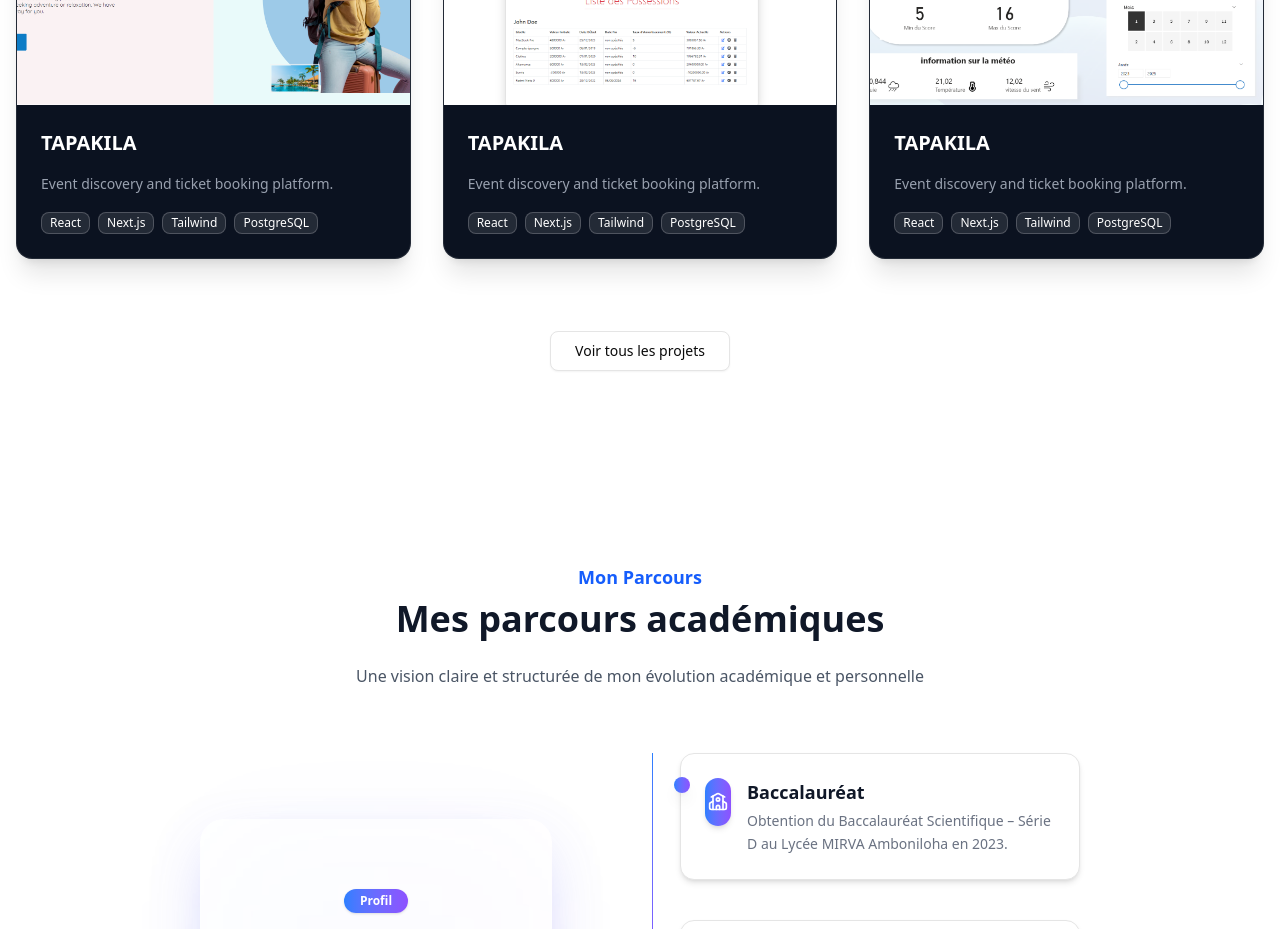
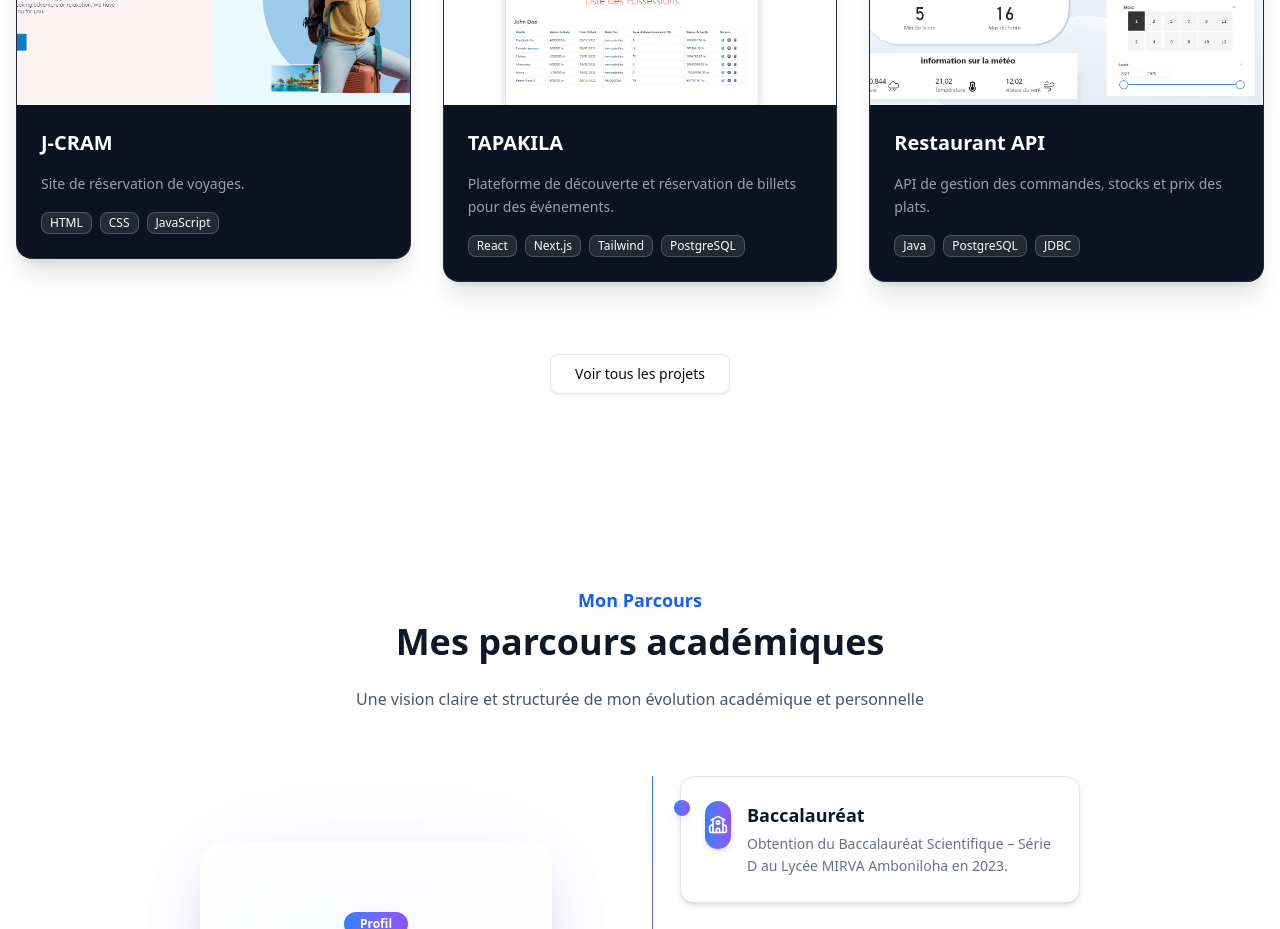
Before and after one commit to RYJramefison/Portfolio, a Next.js app: page / in a window 1280 px wide. Shown: the part 2120-3049 px from the top of the page. Built offline with nearby package versions, Linux system fonts and the light colour scheme.

Commit message:
fix: use translations for project cards

```diff
--- a/components/sections/PojectSection.tsx
+++ b/components/sections/PojectSection.tsx
@@ -109,17 +109,18 @@ const ProjectSection = () => {
   </div>
 
   {/* BODY (PROTÉGÉ, JAMAIS TOUCHÉ PAR LE ZOOM) */}
+  {/* BODY */}
 <div className="p-6 space-y-4 rounded-b-2xl">
   <h3 className="text-xl font-bold text-white">
-      TAPAKILA
+    {project.title}
   </h3>
 
   <p className="text-sm text-gray-400 leading-relaxed">
-      Event discovery and ticket booking platform.
+    {project.description}
   </p>
 
   <div className="flex flex-wrap gap-2">
-      {['React', 'Next.js', 'Tailwind', 'PostgreSQL'].map(tag => (
+    {project.tags.map((tag) => (
       <Badge
         key={tag}
         className="bg-white/10 text-white border border-white/20"
```
Lines whose indentation alone changed are shown as unchanged.
